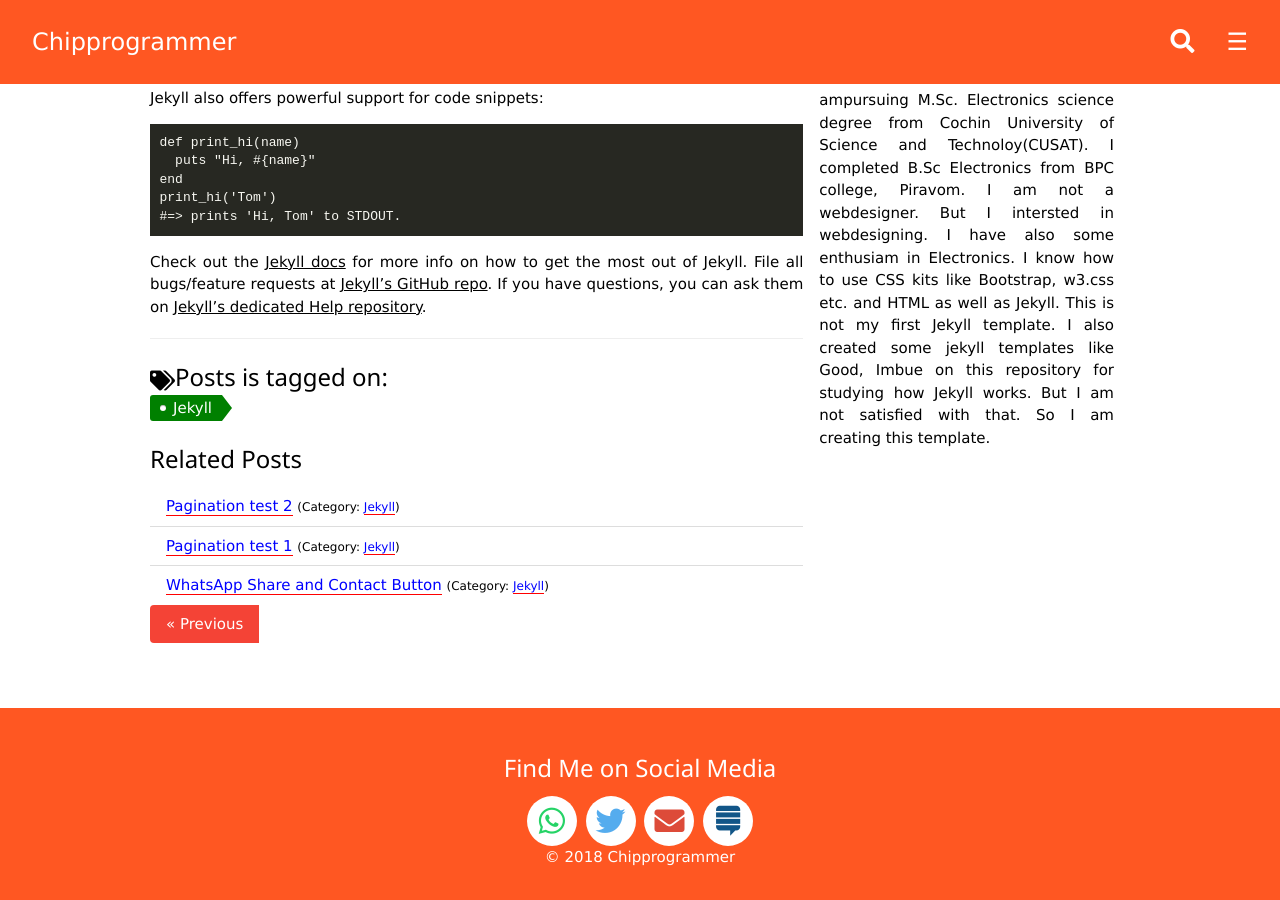
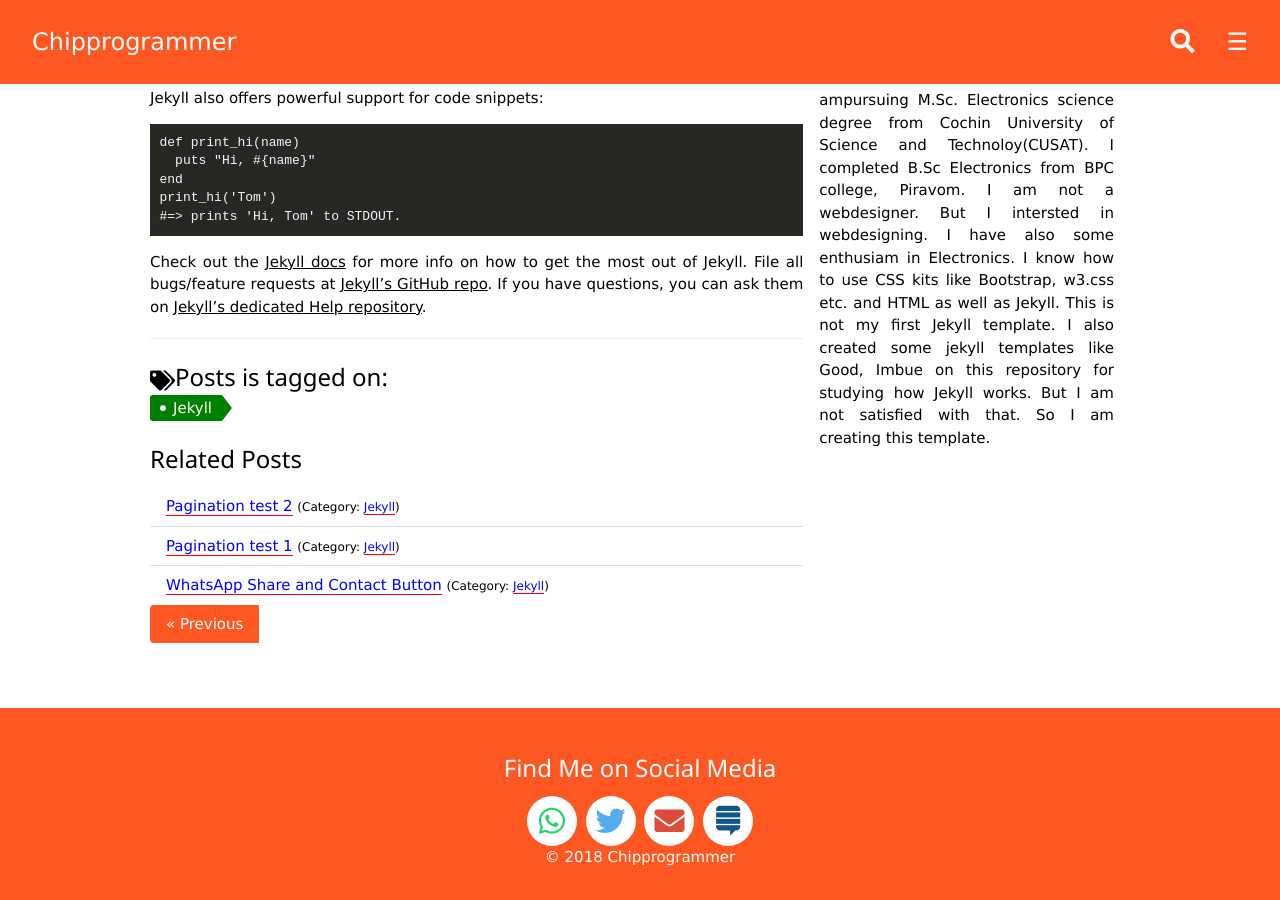
Before and after one commit to techiworld/techiworld.github.io, a Jekyll site: the page built from _posts/2018-01-23-pagination-test3.md, in a window 1280 px wide and 900 px high, scrolled down 651 px. Built offline with Jekyll 4.4.1, drawn with Linux system fonts in a browser that asks for light colours; comment, search, counter and statistics services are not loaded.

Commit message:
Update post.html

```diff
--- a/_layouts/post.html
+++ b/_layouts/post.html
@@ -51,10 +51,10 @@
 {% endif %}
 <div class="w3-bar w3-round">
   {% if page.previous.url %}
-    <a class="w3-button w3-red" href="{{ site.baseurl }}{{ page.previous.url }}">&laquo; Previous</a>
+    <a class="w3-{{ page.color | default: 'deep-orange' }} w3-button" href="{{ site.baseurl }}{{ page.previous.url }}">&laquo; Previous</a>
   {% endif %}
   {% if page.next.url %}
-    <a class="w3-button w3-right w3-red" href="{{ site.baseurl }}{{ page.next.url }}">Next &raquo;</a>
+    <a class="w3-{{ page.color | default: 'deep-orange' }} w3-button w3-right" href="{{ site.baseurl }}{{ page.next.url }}">Next &raquo;</a>
   {% endif %}
 </div>
 <div class="w3-container">
```
